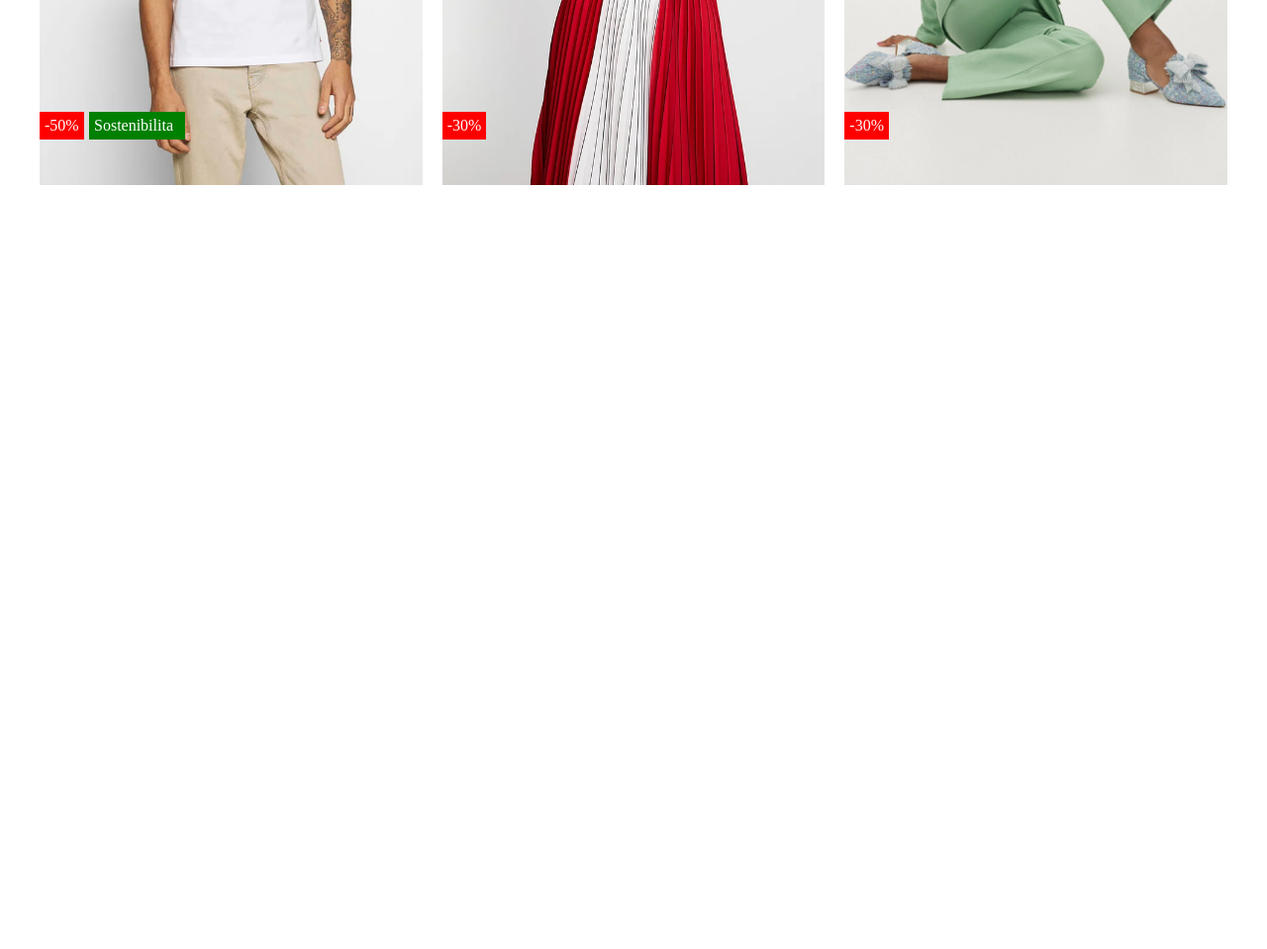
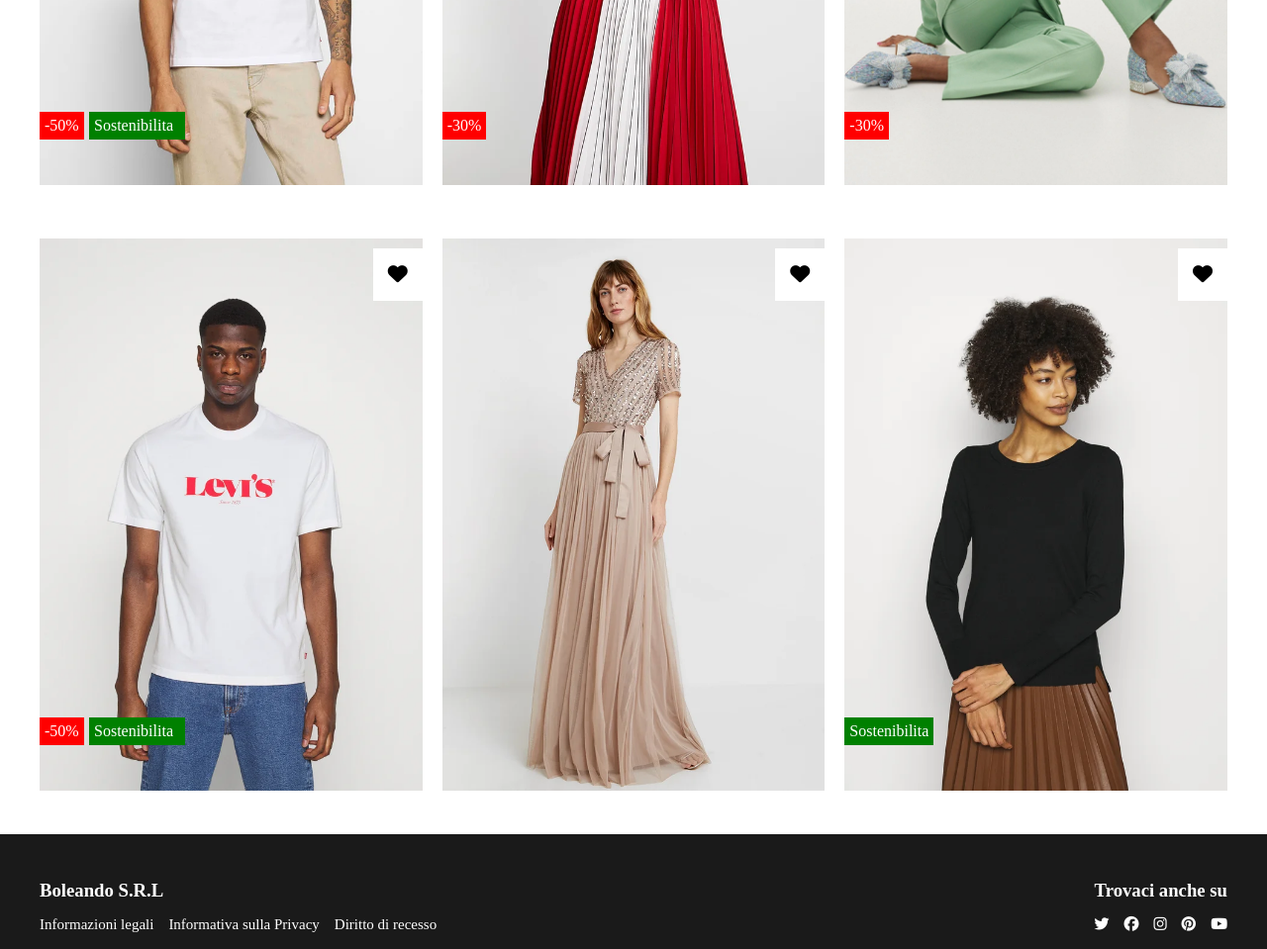
Before and after one commit to MatteoVentura7/html-css-boolando, a plain HTML site: page index.html in a window 1280 px wide. Shown: the part 500-1459 px from the top of the page at 99% size. Before the commit the page ends 800 px from the top, so only its background shows below. Drawn offline with Linux system fonts and the light colour scheme.

Commit message:
second row + footer

```diff
--- a/css/style.css
+++ b/css/style.css
@@ -55,6 +55,7 @@ header {
 .main-nav ul a {
     text-decoration: none;
     color: inherit
+
 }
 
 .main-nav-last ul {
@@ -69,6 +70,24 @@ header {
 .main-nav-last ul a {
     text-decoration: none;
     color: inherit
+}
+
+.footer-nav ul {
+    list-style: none;
+    display: flex;
+    justify-content: left;
+    gap: 15px;
+    font-size: 15px;
+    color: white;
+    margin-top: 15px;
+
+}
+
+.footer-nav ul a {
+    text-decoration: none;
+    color: inherit
+
+
 }
 
 .logo {
@@ -108,6 +127,12 @@ header {
     right: 240px;
 }
 
+.discount-green-last {
+    background-color: green;
+    color: white;
+
+}
+
 .discount-red {
     background-color: red;
     color: white;
@@ -138,3 +163,38 @@ header {
     font-size: 20px;
     background-color: white;
 }
+
+
+
+    /*------------
+FOOTER BOTTOM
+--------------*/
+
+.footer-bottom {
+    padding-top: 30px;
+    background-color: #1A1A1A;
+}
+
+.footer-bottom > .container {
+    display: flex;
+    padding: 16px 0;
+    justify-content: space-between;
+    align-items: center;
+}
+
+
+.regi{
+    text-align: right;
+}
+
+.regi-{
+    text-align: left;
+}
+
+
+h3 {
+    display: inline;
+    color: white;
+
+
+}
--- a/index.html
+++ b/index.html
@@ -25,6 +25,7 @@
                                 <li>
                                     <a href="#"><strong>Bambini</strong></a>
                                 </li>
+                            </ul>
                         </nav>
                         <div><img class="logo" src="img/boolean-logo.png" alt="Logo"></div>
                         <nav class="main-nav-last">
@@ -38,6 +39,7 @@
                                 <li>
                                     <a href="#"><i class="fa-solid fa-bag-shopping"></i></a>
                                 </li>
+                            </ul>
                         </nav>
 
                     </div>
@@ -55,23 +57,88 @@
                         <div class="discount discount-green">Sostenibilita</div>
                         <div class="heart"><i class="fa-solid fa-heart"></i></div>
                 </div>
-
                 <div class="col">
                         <img class="img-fluid" src="img/2.webp" alt="" />
                         <img class="img-b" src="img/2b.webp" alt="">
                         <div class="discount discount-red">-30%</div>
                         <div class="heart"><i class="fa-solid fa-heart"></i></div>
-
                 </div>
                 <div class="col">
                         <img class="img-fluid" src="img/3.webp" alt="" />
                         <img class="img-b" src="img/3b.webp" alt="">
                         <div class="discount discount-red">-30%</div>
                         <div class="heart"><i class="fa-solid fa-heart"></i></div>
+                </div>
+            </div>
 
+            <div class="row">
+                <div class="col">
+                        <img class="img-fluid" src="img/4.webp" alt="" />
+                        <img class="img-b" src="img/4b.webp" alt="">
+                        <div class="discount discount-red">-50%</div>
+                        <div class="discount discount-green">Sostenibilita</div>
+                        <div class="heart"><i class="fa-solid fa-heart"></i></div>
+                </div>
+                <div class="col">
+                        <img class="img-fluid" src="img/5.webp" alt="" />
+                        <img class="img-b" src="img/5b.webp" alt="">
+                        <div class="heart"><i class="fa-solid fa-heart"></i></div>
+                </div>
+                <div class="col">
+                        <img class="img-fluid" src="img/6.webp" alt="" />
+                        <img class="img-b" src="img/6b.webp" alt="">
+                        <div class="discount discount-green-last">Sostenibilita</div>
+                        <div class="heart"><i class="fa-solid fa-heart"></i></div>
                 </div>
             </div>
         </main>
 
+         <!-- FOOTER BOTTOM -->
+
+    <div class="footer-bottom">
+        <div class="container">
+            <div class="regi-">
+            <h3>Boleando S.R.L</h4>
+            <nav class="footer-nav">
+                <ul>
+                    <li>
+                        <a href="#">Informazioni legali</a>
+                    </li>
+                    <li>
+                        <a href="#">Informativa sulla Privacy</a>
+                    </li>
+                    <li>
+                        <a href="#">Diritto di recesso</a>
+                    </li>
+                </ul>
+            </div>
+            </nav>
+
+            <div class="regi">
+                <h3>Trovaci anche su </h4>
+                <nav class="footer-nav">
+                    <ul>
+                        <li>
+                            <a href="#"><i class="fa-brands fa-twitter"></i></a>
+                        </li>
+                        <li>
+                            <a href="#"><i class="fa-brands fa-facebook"></i></a>
+                        </li>
+                        <li>
+                            <a href="#"><i class="fa-brands fa-instagram"></i></a>
+                        </li>
+                        <li>
+                            <a href="#"><i class="fa-brands fa-pinterest"></i></a>
+                        </li>
+                        <li>
+                            <a href="#"><i class="fa-brands fa-youtube"></i></a>
+                        </li>
+                    </ul>
+                </nav>
+            </div>
+        </div>
+    </div>
+    </footer>
+
 </body>
 </html>
```
Lines whose indentation alone changed are shown as unchanged.
